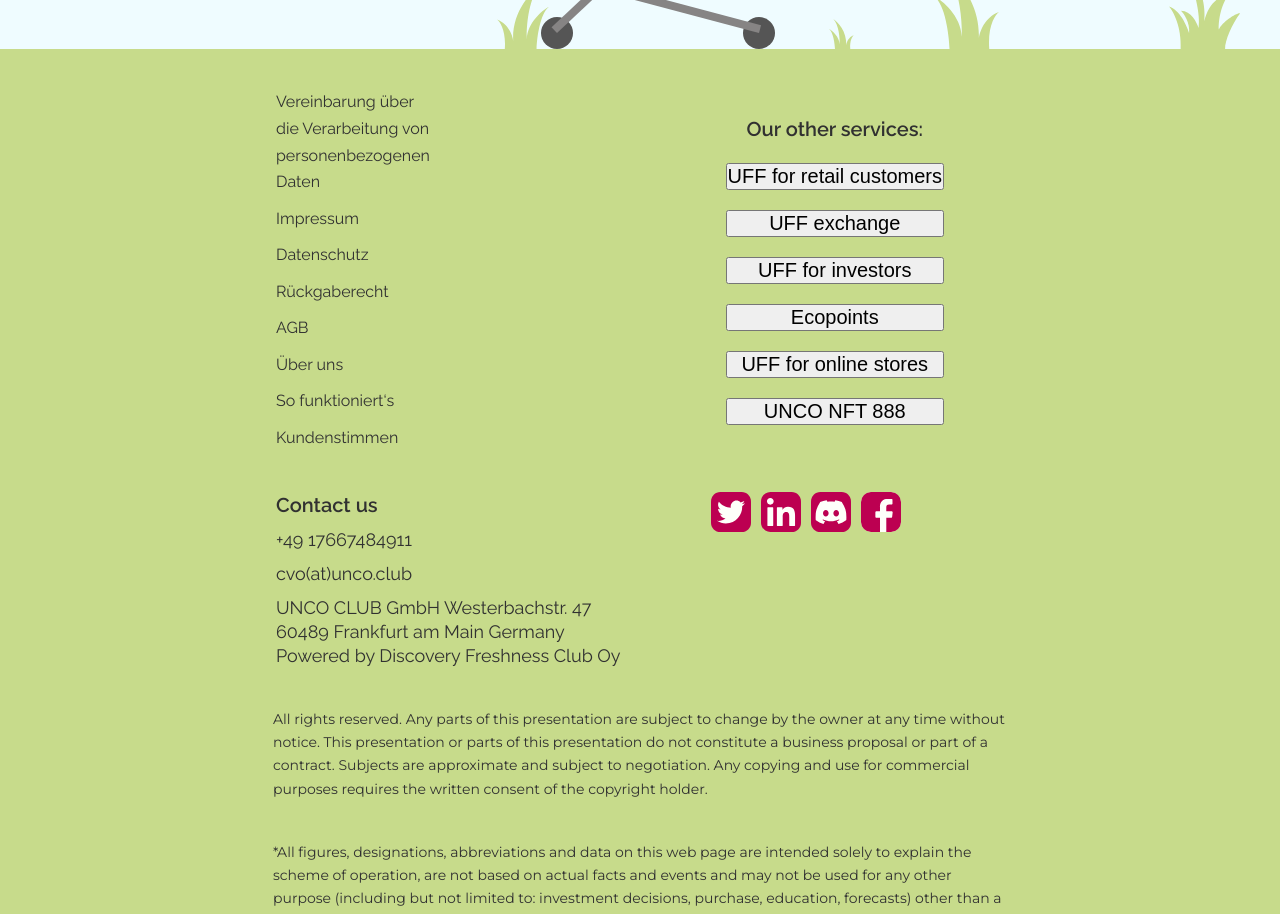
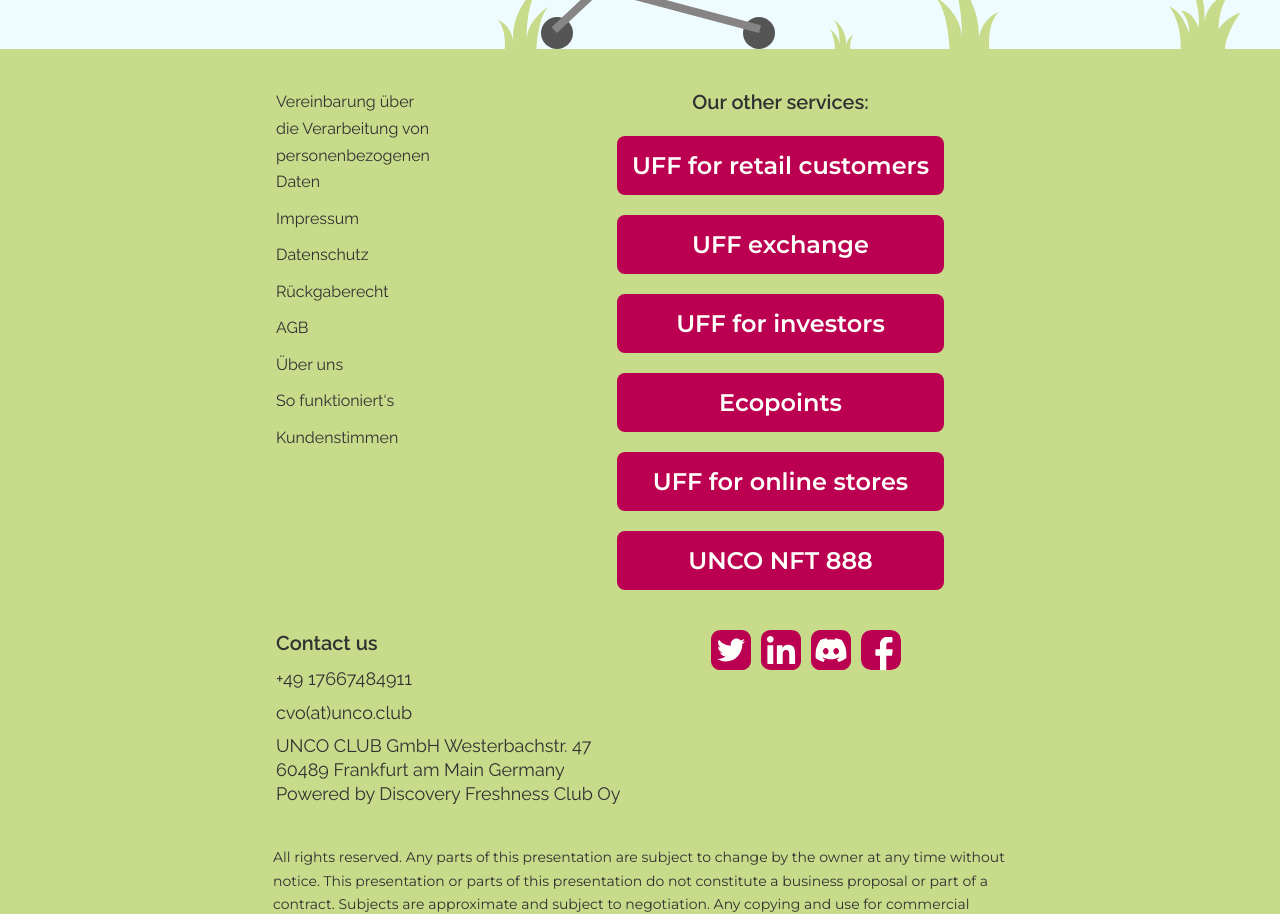
Before and after one commit to darina9/UNCO_tree, a Vue app: page / in a window 1280 px wide. Shown: the part 6880-7794 px from the top of the page. Built offline with nearby package versions, Linux system fonts and the light colour scheme.

Commit message:
Update FooterComponent.vue

```diff
--- a/src/components/FooterComponent.vue
+++ b/src/components/FooterComponent.vue
@@ -45,22 +45,62 @@
         <h2 class="footer__center_title">{{ $t("footer.other_services") }}</h2>
         <ul class="footer__center_list">
           <li class="footer__center_item">
-            <button class="btn">{{ $t("footer.uff_retail") }}</button>
+            <a
+              href="https://unco.club/"
+              target="_blank"
+              rel="noopener noreferrer"
+              class="btn-link"
+            >
+              {{ $t("footer.uff_retail") }}
+            </a>
           </li>
           <li class="footer__center_item">
-            <button class="btn">{{ $t("footer.uff_market") }}</button>
+            <a
+              href="https://unco.market/"
+              class="btn-link"
+              target="_blank"
+              rel="noopener noreferrer"
+            >
+              {{ $t("footer.uff_market") }}
+            </a>
           </li>
           <li class="footer__center_item">
-            <button class="btn">{{ $t("footer.uff_investors") }}</button>
+            <a
+              href="https://foodnft.org/"
+              target="_blank"
+              rel="noopener noreferrer"
+              class="btn-link"
+            >
+              {{ $t("footer.uff_investors") }}
+            </a>
           </li>
           <li class="footer__center_item">
-            <button class="btn">{{ $t("footer.eco_points") }}</button>
+            <a
+              href="https://unco.bio"
+              target="_blank"
+              rel="noopener noreferrer"
+              class="btn-link"
+              >{{ $t("footer.eco_points") }}
+            </a>
           </li>
           <li class="footer__center_item">
-            <button class="btn">{{ $t("footer.uff_online_shops") }}</button>
+            <a
+              href="https://foodnft.org/"
+              target="_blank"
+              rel="noopener noreferrer"
+              class="btn-link"
+            >
+              {{ $t("footer.uff_online_shops") }}
+            </a>
           </li>
           <li class="footer__center_item">
-            <button class="btn">{{ $t("footer.unco_nft") }}</button>
+            <a
+              href="https://unco.market/"
+              target="_blank"
+              rel="noopener noreferrer"
+              class="btn-link"
+              >{{ $t("footer.unco_nft") }}
+            </a>
           </li>
         </ul>
       </div>
@@ -242,6 +282,7 @@
 </script>
 
   <style scoped>
+@import url("../assets/common-styles.css");
 .footer {
   margin-top: 200px;
   width: 100%;
@@ -320,10 +361,9 @@
   flex-direction: column;
   gap: 20px;
 }
-.btn {
+.btn-link {
   width: 100%;
 }
-
 
 .footer__links {
   display: flex;
```
